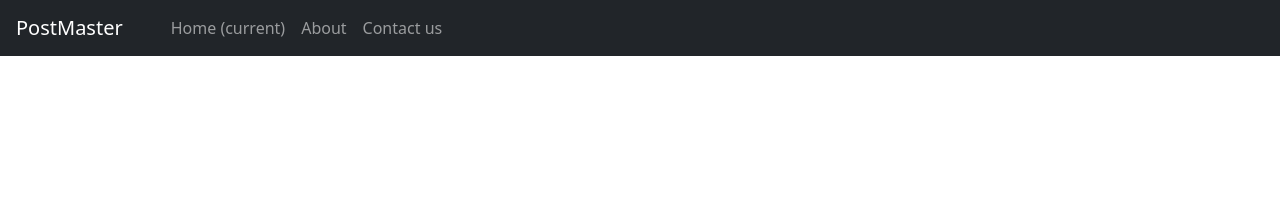
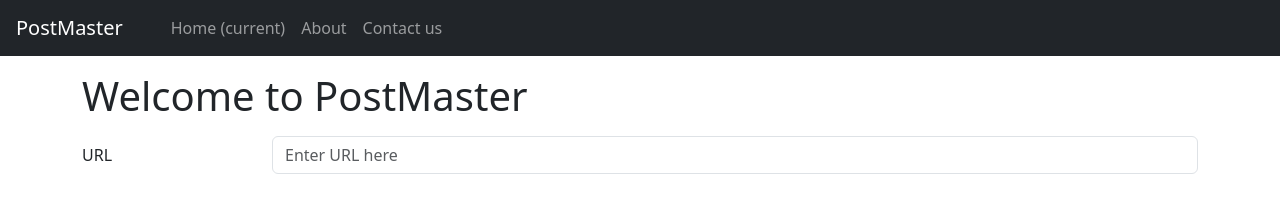
Before and after one commit to Divyarg018/25_postman_clone, a plain HTML site: page index.html in a window 1280 px wide. Drawn offline with nearby package versions, Linux system fonts and the light colour scheme.

Commit message:
adding url box

```diff
--- a/index.html
+++ b/index.html
@@ -33,6 +33,19 @@
         </div>
     </nav>
 
+    <div class="container">
+        <h1 class="my-3">Welcome to PostMaster</h1>
+    </div>
+
+    <div class="container">
+        <div class="form-group row">
+            <label for="url" class="col-sm-2 col-form-label">URL</label>
+            <div class="col-sm-10">
+                <input type="text" class="form-control" id="url" placeholder="Enter URL here">
+            </div>
+        </div>
+    </div>
+
     <!-- Optional JavaScript; choose one of the two! -->
 
     <!-- Option 1: Bootstrap Bundle with Popper -->
```
